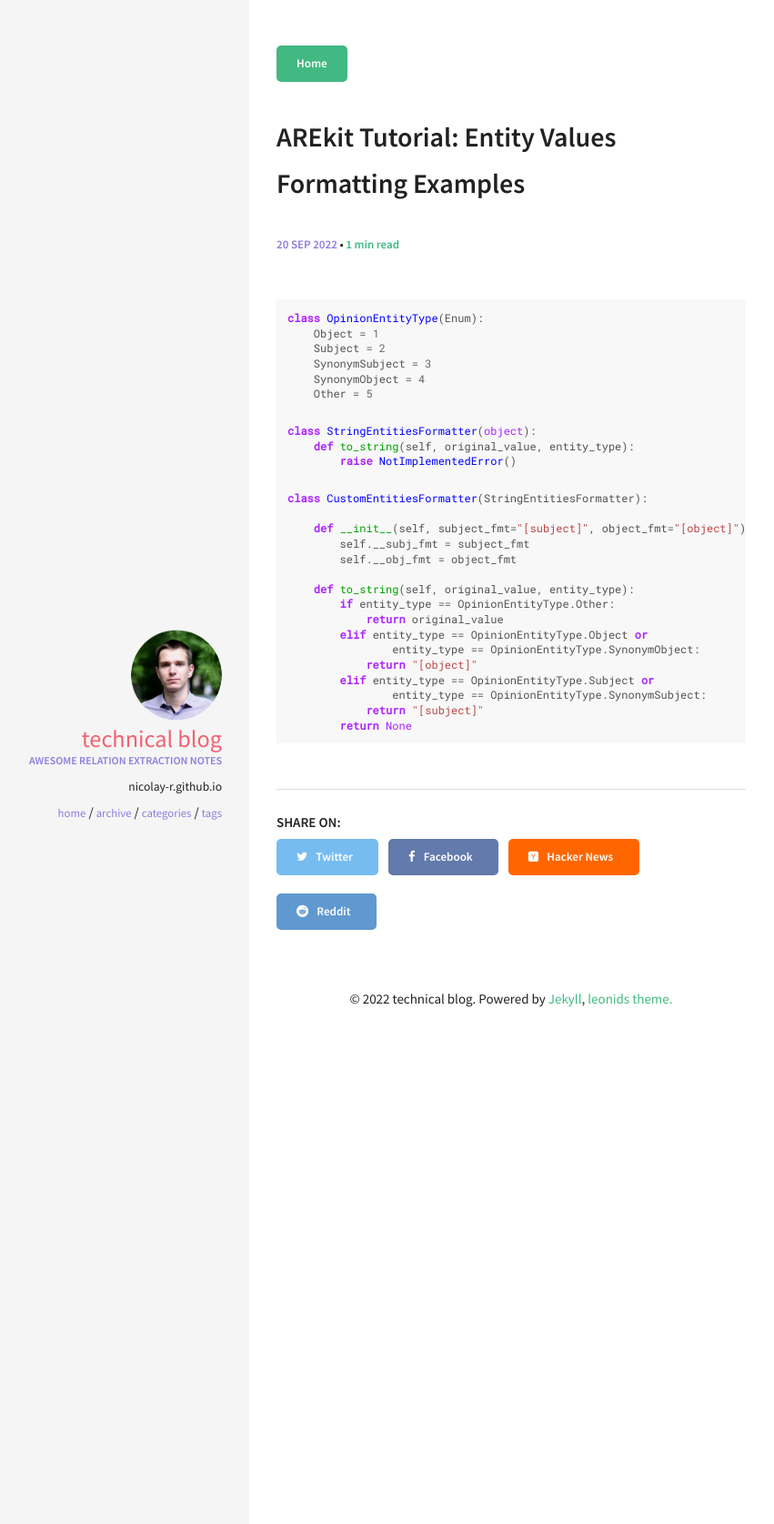
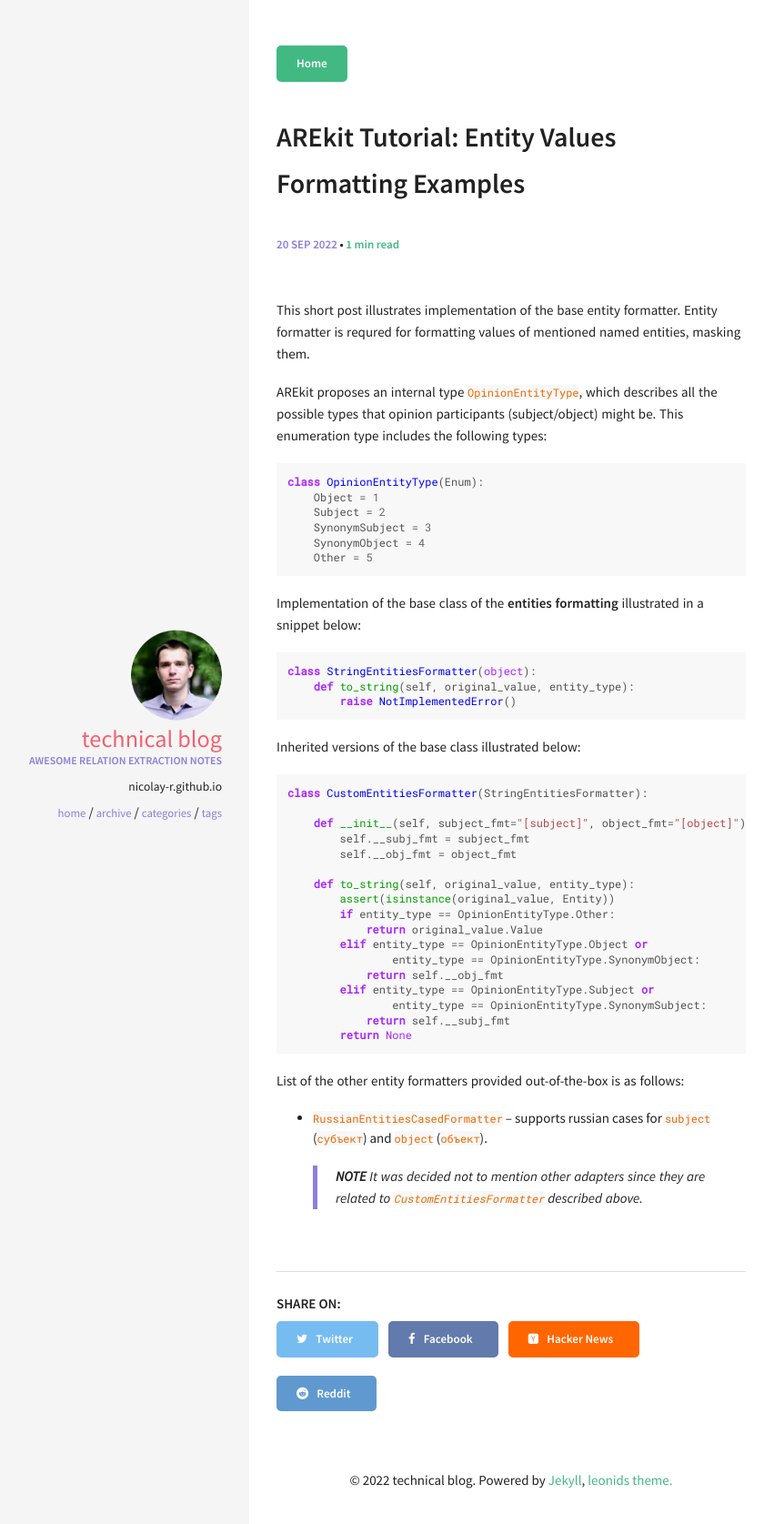
Before and after one commit to nicolay-r/blog, a Jekyll site: the page built from _posts/2022-09-20-arekit-entity-formatters-examples.md, in a window 1280 px wide. Shown: the top 1675 px of the page at 91% size, without its empty margins (46-897 px from the left). Built offline with Jekyll 4.4.1, drawn with Linux system fonts in a browser that asks for light colours.

Commit message:
Filling the post about mentioned named entities formatting

````diff
--- a/_posts/2022-09-20-arekit-entity-formatters-examples.md
+++ b/_posts/2022-09-20-arekit-entity-formatters-examples.md
@@ -7,6 +7,14 @@ visible: 0
 tags: [AREkit, Entity, Masking, Examples]
 ---
 
+This short post illustrates implementation of the base entity formatter.
+Entity formatter is requred for formatting values of mentioned named entities, masking them.
+
+<!--more-->
+
+AREkit proposes an internal type `OpinionEntityType`, which describes all the possible
+types that opinion participants (subject/object) might be.
+This enumeration type includes the following types:
 ```python
 class OpinionEntityType(Enum):
     Object = 1
@@ -16,12 +24,14 @@ class OpinionEntityType(Enum):
     Other = 5
 ```
 
+Implementation of the base class of the **entities formatting** illustrated in a snippet below:
 ```python
 class StringEntitiesFormatter(object):
     def to_string(self, original_value, entity_type):
         raise NotImplementedError()
 ```
 
+Inherited versions of the base class illustrated below:
 ```python
 class CustomEntitiesFormatter(StringEntitiesFormatter):
 
@@ -30,13 +40,21 @@ class CustomEntitiesFormatter(StringEntitiesFormatter):
         self.__obj_fmt = object_fmt
 
     def to_string(self, original_value, entity_type):
+        assert(isinstance(original_value, Entity))
         if entity_type == OpinionEntityType.Other:
-            return original_value
+            return original_value.Value
         elif entity_type == OpinionEntityType.Object or
                 entity_type == OpinionEntityType.SynonymObject:
-            return "[object]"
+            return self.__obj_fmt
         elif entity_type == OpinionEntityType.Subject or
                 entity_type == OpinionEntityType.SynonymSubject:
-            return "[subject]"
+            return self.__subj_fmt
         return None
 ```
+
+List of the other entity formatters provided out-of-the-box is as follows:
+* [`RussianEntitiesCasedFormatter`](https://github.com/nicolay-r/AREkit/blob/c66ea454051adfd09d37ed8a6aed143b5e2ab186/arekit/contrib/utils/entities/formatters/str_rus_cased_fmt.py#L9) --
+supports russian cases for `subject` (`субъект`) and `object` (`объект`).
+
+> **NOTE** It was decided not to mention other adapters since they are related to `CustomEntitiesFormatter`
+>described above.
````
